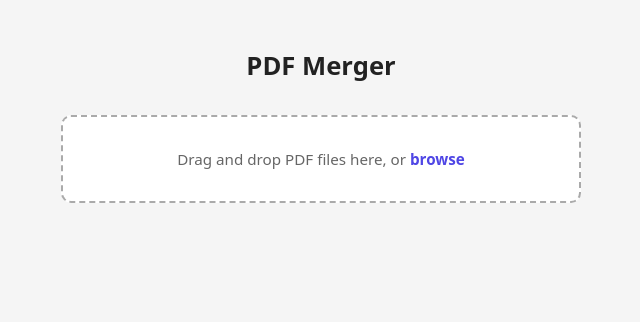
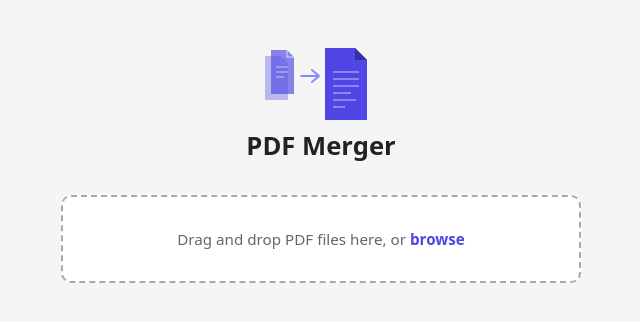
Before and after one commit to pacomc999/pdf_toolbox, a plain HTML site: page index.html in a window 1280 px wide. Shown: the whole page, without its empty margins (319-959 px from the left). Drawn offline with Linux system fonts and the light colour scheme.

Commit message:
Add inline SVG logo above heading

```diff
--- a/index.html
+++ b/index.html
@@ -139,6 +139,40 @@
   </style>
 </head>
 <body>
+
+  <!-- Logo: two source documents flowing into one merged document -->
+  <svg xmlns="http://www.w3.org/2000/svg" viewBox="0 0 120 72" width="120" height="72" aria-hidden="true" style="margin-bottom: 8px;">
+
+    <!-- Source doc 1 (back, lightest) -->
+    <g opacity="0.35">
+      <path d="M4 8 L20 8 L27 15 L27 52 L4 52 Z" fill="#4f46e5"/>
+      <path d="M20 8 L20 15 L27 15" fill="none" stroke="#c7d2fe" stroke-width="1"/>
+    </g>
+
+    <!-- Source doc 2 (front, medium) -->
+    <g opacity="0.65">
+      <path d="M10 2 L26 2 L33 9 L33 46 L10 46 Z" fill="#4f46e5"/>
+      <path d="M26 2 L26 9 L33 9" fill="none" stroke="#c7d2fe" stroke-width="1"/>
+      <line x1="15" y1="19" x2="27" y2="19" stroke="white" stroke-width="1.5" opacity="0.5"/>
+      <line x1="15" y1="24" x2="27" y2="24" stroke="white" stroke-width="1.5" opacity="0.5"/>
+      <line x1="15" y1="29" x2="23" y2="29" stroke="white" stroke-width="1.5" opacity="0.5"/>
+    </g>
+
+    <!-- Merge arrow -->
+    <line x1="40" y1="28" x2="57" y2="28" stroke="#818cf8" stroke-width="2" stroke-linecap="round"/>
+    <polyline points="51,22 58,28 51,34" fill="none" stroke="#818cf8" stroke-width="2" stroke-linecap="round" stroke-linejoin="round"/>
+
+    <!-- Merged doc (full, prominent) -->
+    <path d="M64 0 L94 0 L106 12 L106 72 L64 72 Z" fill="#4f46e5"/>
+    <path d="M94 0 L94 12 L106 12" fill="#3730a3"/>
+    <!-- Page lines -->
+    <line x1="72" y1="24" x2="98" y2="24" stroke="white" stroke-width="1.5" opacity="0.45"/>
+    <line x1="72" y1="31" x2="98" y2="31" stroke="white" stroke-width="1.5" opacity="0.45"/>
+    <line x1="72" y1="38" x2="98" y2="38" stroke="white" stroke-width="1.5" opacity="0.45"/>
+    <line x1="72" y1="45" x2="90" y2="45" stroke="white" stroke-width="1.5" opacity="0.45"/>
+    <line x1="72" y1="52" x2="95" y2="52" stroke="white" stroke-width="1.5" opacity="0.45"/>
+    <line x1="72" y1="59" x2="84" y2="59" stroke="white" stroke-width="1.5" opacity="0.45"/>
+  </svg>
 
   <h1>PDF Merger</h1>
 
```
